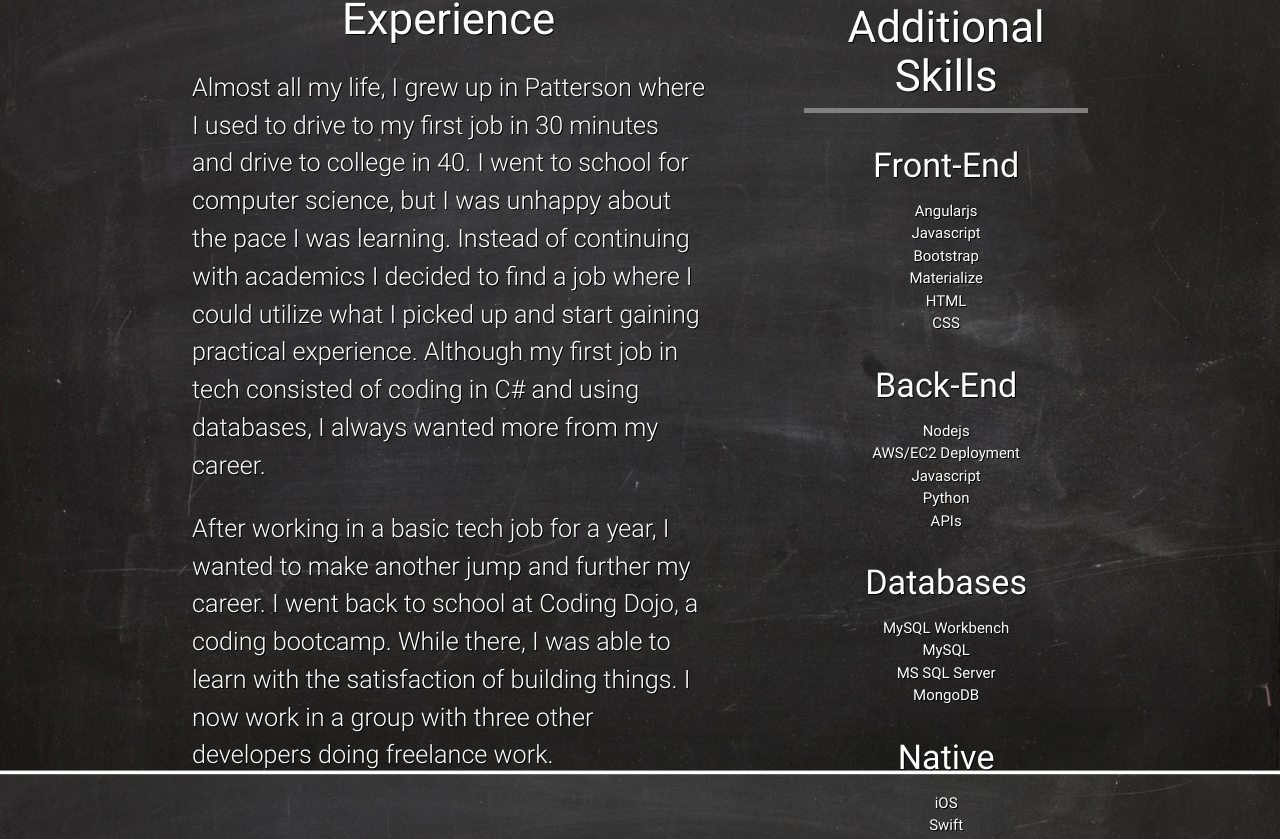
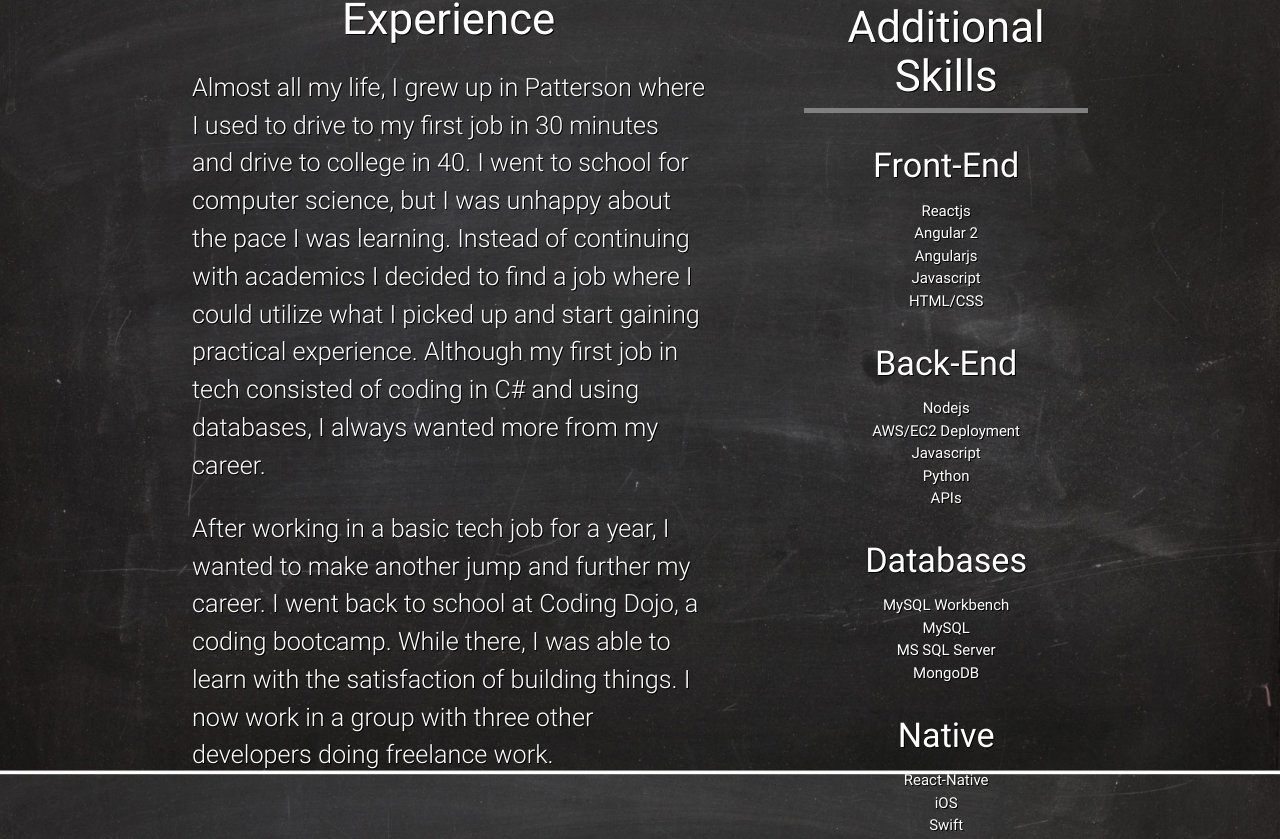
Before and after one commit to FunkyGeorge/ngPortfolio, an Angular app: page / in a window 1280 px wide. Shown: the part 3437-4276 px from the top of the page. Built offline with nearby package versions, Linux system fonts and the light colour scheme.

Commit message:
change skills

```diff
--- a/src/app/components/about/about.component.html
+++ b/src/app/components/about/about.component.html
@@ -48,12 +48,11 @@
         <div class="col m12">
           <h4>Front-End</h4>
           <ul>
+            <li>Reactjs</li>
+            <li>Angular 2</li>
             <li>Angularjs</li>
             <li>Javascript</li>
-            <li>Bootstrap</li>
-            <li>Materialize</li>
-            <li>HTML</li>
-            <li>CSS</li>
+            <li>HTML/CSS</li>
           </ul>
         </div>
         <div class="col m12">
@@ -78,9 +77,9 @@
         <div class="col m12">
           <h4>Native</h4>
           <ul>
+            <li>React-Native</li>
             <li>iOS</li>
             <li>Swift</li>
-            <li>React-Native</li>
             <li>.NET Framework</li>
             <li>C#</li>
             <li>Java</li>
```
